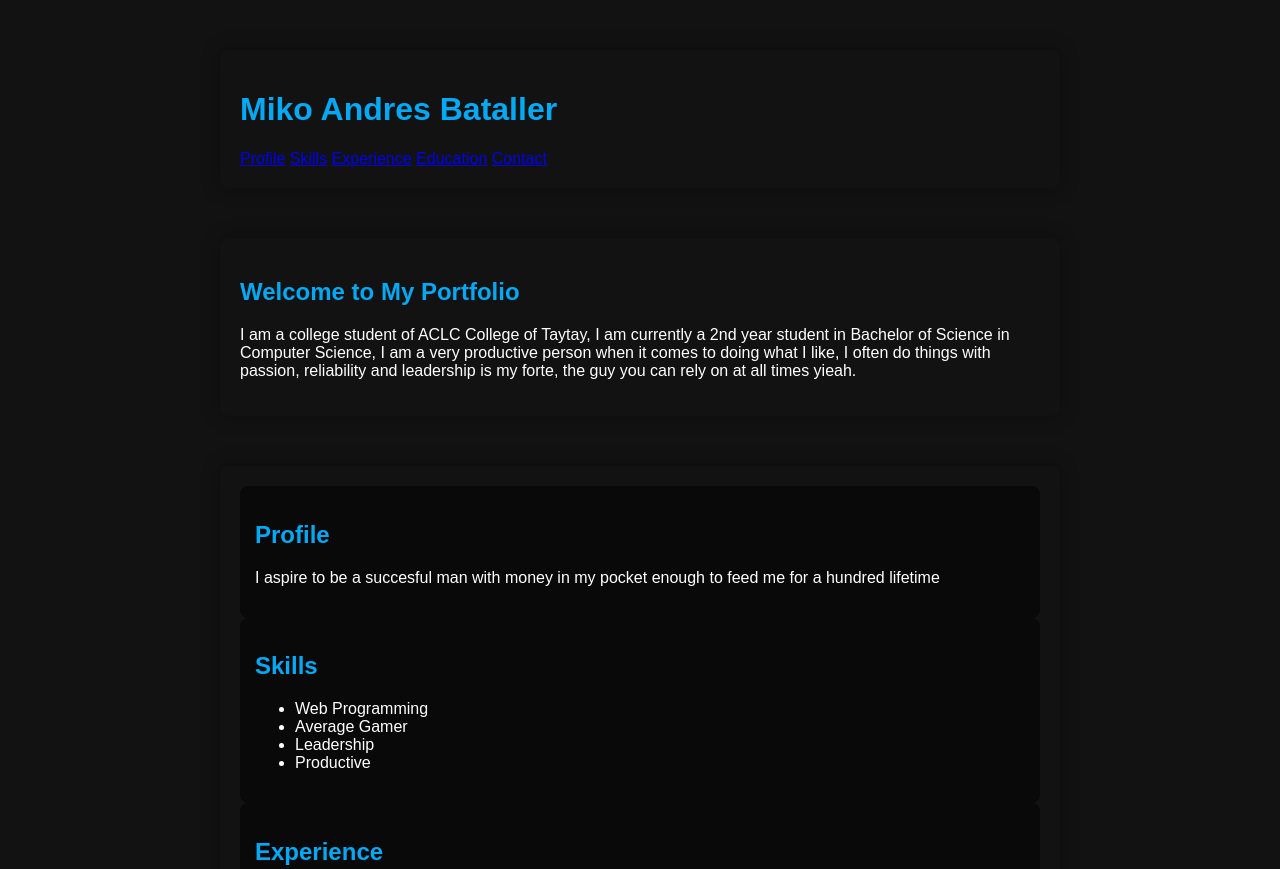
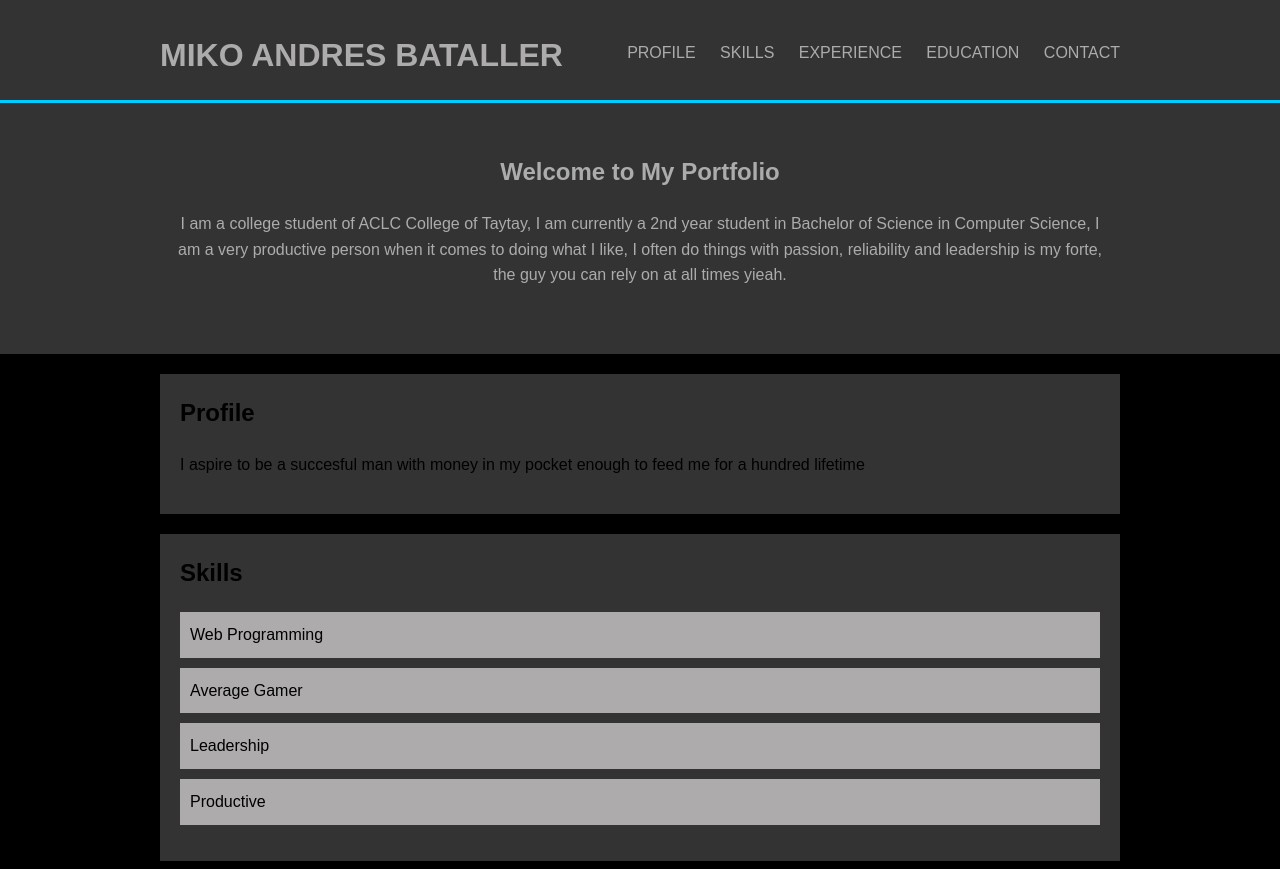
Before and after one commit to Miko-Bataller/Bataller-Miko, a plain HTML site: page index.html in a window 1280 px wide. Shown: the top 869 px of the page. Drawn offline with Linux system fonts and the light colour scheme.

Commit message:
Update frontpage.css

```diff
--- a/frontpage.css
+++ b/frontpage.css
@@ -1,59 +1,70 @@
 body {
-    background-color: #121212;
-    color: #FFFFFF;
     font-family: Arial, sans-serif;
+    line-height: 1.6;
     margin: 0;
     padding: 0;
+    background-color: #000000;
 }
-
 .container {
-    max-width: 800px;
-    margin: 50px auto;
-    padding: 20px;
-    border-radius: 10px;
-    box-shadow: 0 0 20px rgba(0, 0, 0, 0.3);
+    width: 75%;
+    margin: auto;
+    overflow: hidden;
 }
-
-h1 {
-    color: #03A9F4;
+header {
+    background: #333;
+    color: #9d9999;
+    padding-top: 30px;
+    min-height: 70px;
+    border-bottom: #00ccff 3px solid;
 }
-
-.resume {
-    margin-top: 30px;
+header a, header h1 {
+    color: #adabab;
+    text-decoration: none;
+    text-transform: uppercase;
 }
-
-.resume .section {
-    margin-bottom: 30px;
+header h1 {
+    float: left;
+    margin: 0;
 }
-
-.resume h2 {
-    border-bottom: 2px solid #03A9F4;
-    padding-bottom: 10px;
-    margin-bottom: 20px;
+header nav {
+    float: right;
+    margin-top: 10px;
 }
-
-.resume p {
-    line-height: 1.6;
+header nav a {
+    margin-left: 20px;
 }
-
-.resume p:first-child {
+#showcase {
+    min-height: 69px;
+    background: #333;
+    color: #abacad;
+    text-align: center;
+    padding: 50px 20px;
+}
+#showcase h1 {
     margin-top: 0;
 }
-
-.resume p:last-child {
-    margin-bottom: 0;
+.section {
+    padding: 20px;
+    background: #333;
+    margin: 20px 0;
 }
-
-.section {
-    background-color: rgba(0, 0, 0, 0.5);
-    padding: 15px;
-    border-radius: 8px;
+.section h2 {
+    margin-top: 0;
 }
-
-.section h2 {
-    color: #03A9F4;
+.skills, .experience, .education {
+    list-style: none;
+    padding: 0;
 }
-
-.section p {
-    color: #FFFFFF;
+.skills li, .experience li, .education li {
+    padding: 10px;
+    margin: 10px 0;
+    background: #adabab;
 }
+.contact {
+    padding: 20px;
+    background: #12dbff;
+    color:black;
+}
+.contact h2 {
+    margin-top: 0;
+}
```
